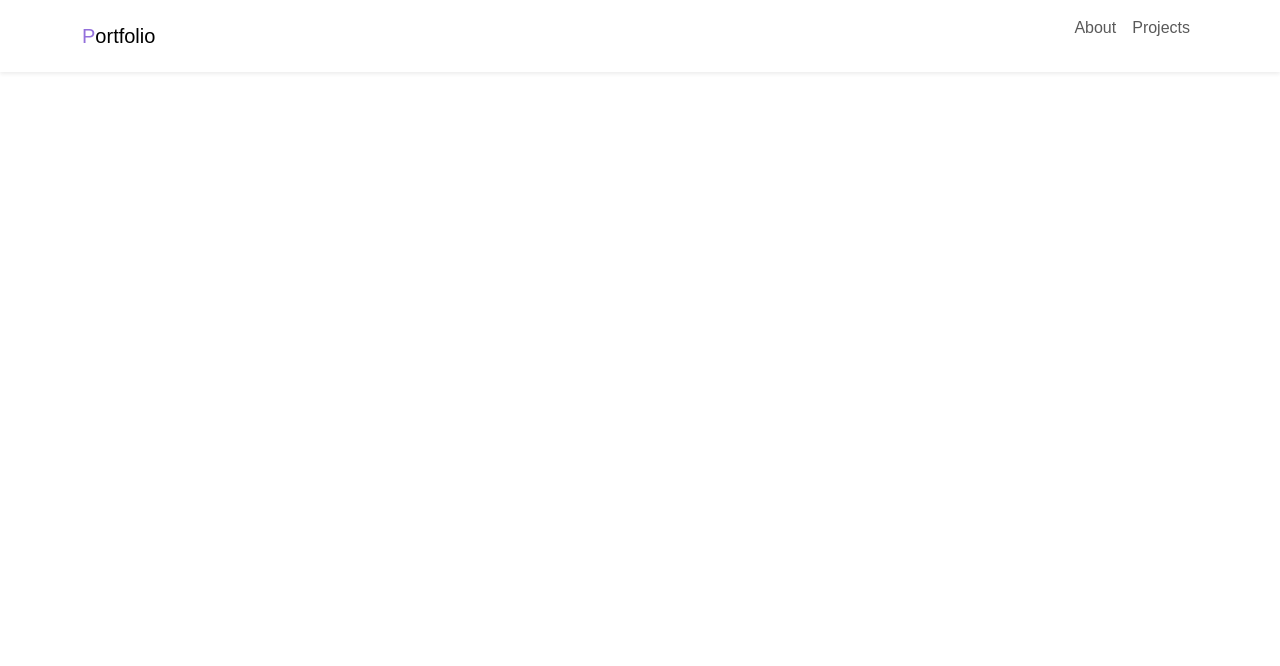
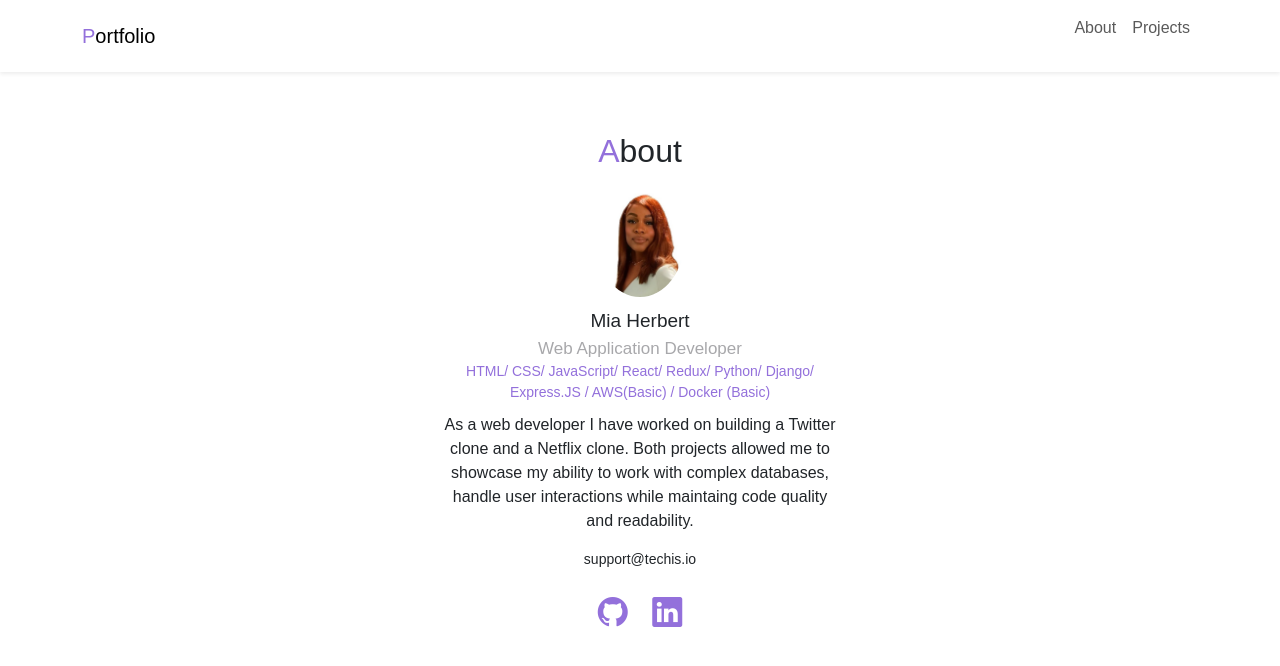
Before and after one commit to techiemia/portfolio, a plain HTML site: page index.html in a window 1280 px wide. Drawn offline with nearby package versions, Linux system fonts and the light colour scheme.

Commit message:
Created 'About' section of portfolio with links to social handles.

```diff
--- a/index.html
+++ b/index.html
@@ -3,6 +3,7 @@
 <head>
     <meta charset="utf-8">
     <meta name="viewpoint" content="width=device-width, initial-scale=">
+    <link rel="stylesheet" href="https://cdn.jsdelivr.net/npm/bootstrap-icons@1.10.5/font/bootstrap-icons.css">
     <link href="https://cdn.jsdelivr.net/npm/bootstrap@5.3.1/dist/css/bootstrap.min.css" rel="stylesheet" integrity="sha384-4bw+/aepP/YC94hEpVNVgiZdgIC5+VKNBQNGCHeKRQN+PtmoHDEXuppvnDJzQIu9" crossorigin="anonymous">
     <link rel="stylesheet" href="style.css">
     <link rel="icon" type="image/png" href="img/techis-logo.png">
@@ -47,6 +48,22 @@
       </div>
     </div>
   </nav>
+  <div id="about">
+    <h2><span class="font-primary">A</span>bout</h2>
+    <img src="img/IMG-6268.JPG">
+    <div class="name">Mia Herbert</div>
+    <div class="vocation">Web Application Developer</div>
+    <div class="skills">HTML/ CSS/ JavaScript/ React/ Redux/ Python/ Django/
+      Express.JS / AWS(Basic) / Docker (Basic)</div>
+      <p>
+        As a web developer I have worked on building a Twitter clone and a Netflix clone. Both projects allowed me to showcase my ability to work with complex databases, handle user interactions while maintaing code quality and readability.
+      </p>
+      <div class="email">support@techis.io</support></div>
+      <div class="icons">
+        <a href="https://github.com/techiemia"><i class="bi bi-github"></i></a>
+        <a href="https://www.linkedin.com/in/jahmia-herbert-b8284b159/"><i class="bi bi-linkedin ms-3"></i></a>
+      </div>
+  </div>
     <script src="https://cdn.jsdelivr.net/npm/bootstrap@5.3.1/dist/js/bootstrap.bundle.min.js" integrity="sha384-HwwvtgBNo3bZJJLYd8oVXjrBZt8cqVSpeBNS5n7C8IVInixGAoxmnlMuBnhbgrkm" crossorigin="anonymous"></script>
 </body>
 </html>
--- a/style.css
+++ b/style.css
@@ -13,3 +13,44 @@ body{
     font: size 20px;
     font-weight: bold;
 }
+
+/*****************************
+ABOUT
+******************************/
+
+#about{
+    margin: 60px auto;
+    max-width: 400px;
+    text-align: center;
+}
+#about img{
+     border-radius: 50%;
+     width: 90px;
+     margin-bottom: 10px;
+}
+#about .name{
+    font-size:19px;
+}
+#about .vocation{
+    font-size: 17px;
+    color: #a8a8ab;
+    margin: bottom 10px;
+}
+#about .skills{
+    font-size: 14px;
+    color: mediumpurple;
+    margin-bottom: 10px;
+}
+#about .email{
+    margin-top: 14px;
+    font-size: 14px;
+
+}
+#about .icons{
+    margin-top: 20px;
+    font-size: 30px;
+
+}
+#about .icons a{
+    color:mediumpurple
+}
```
Also changed, not shown: img/IMG-6268.JPG (added), 1 other file.
